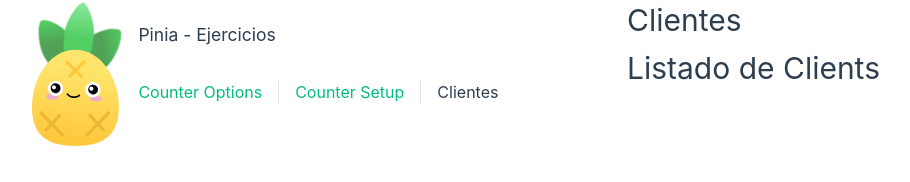
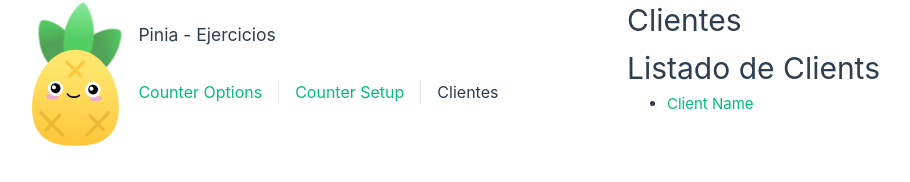
Before and after one commit to JordyV23/pinia-app, a Vue app: page /clients/list in a window 1280 px wide. Shown: the part 329-511 px from the top of the page, without its empty margins (13-923 px from the left). Built offline with nearby package versions, Linux system fonts and the light colour scheme.

Commit message:
Estructuracion de components

```diff
--- /dev/null
+++ b/src/clients/components/ClientsList.vue
@@ -0,0 +1,23 @@
+<script setup lang="ts">
+import { RouterLink } from 'vue-router';
+
+
+</script>
+
+<template>
+    <ul>
+        <li>
+            <RouterLink :to="{
+                name: 'client-id',
+                params: {id: 1}
+            }" >
+                Client Name
+            </RouterLink>
+        </li>
+
+    </ul>
+</template>
+
+<style scoped>
+
+</style>
--- a/src/clients/pages/ListPage.vue
+++ b/src/clients/pages/ListPage.vue
@@ -1,11 +1,22 @@
 
 <script setup lang="ts">
+import ClientsList from '@/clients/components/ClientsList.vue';
+
 
 </script>
 
 <template>
     <div>
         <h1>Listado de Clients</h1>
+
+        <!-- Clinet List -->
+        <ClientsList/>
+
+        <!-- Pagination Numbers -->
+
+        <!-- Loading Modal -->
+
+
     </div>
 </template>
 
```
